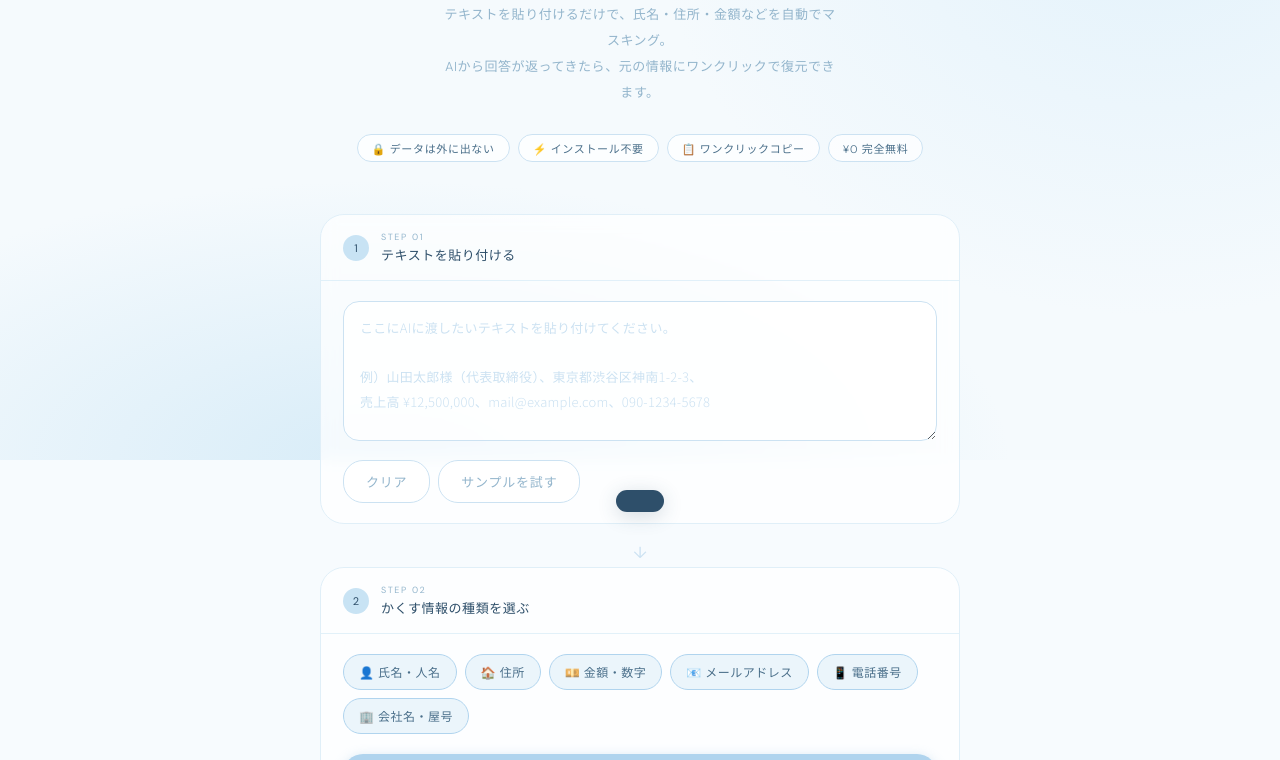
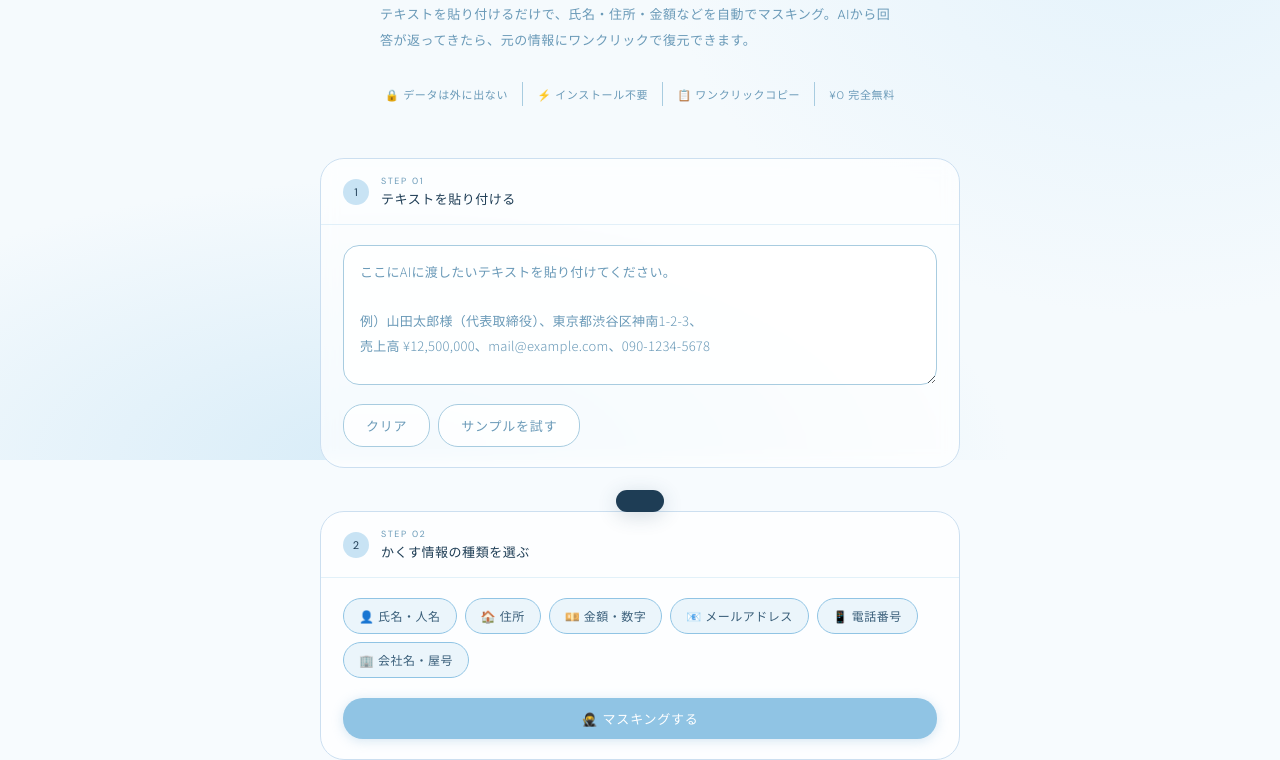
Before and after one commit to kono-okome/kakushi-basho, a plain HTML site: page index.html in a window 1280 px wide. Shown: the part 340-1100 px from the top of the page. Drawn offline with Linux system fonts and the light colour scheme.

Commit message:
Update index.html

```diff
--- a/index.html
+++ b/index.html
@@ -10,18 +10,18 @@
 :root {
   --wc1: #ddeef8;
   --wc2: #c8e3f4;
-  --wc3: #b0d4ee;
-  --wc-deep: #7aafd4;
-  --wc-ink: #4a6f8a;
-  --wc-text: #2e4f6a;
+  --wc3: #90c4e4;
+  --wc-deep: #5a9bc4;
+  --wc-ink: #3a5f7a;
+  --wc-text: #1e3d55;
   --white: #ffffff;
   --off: #f7fbfe;
-  --border: #e0eff8;
-  --border2: #cce2f2;
-  --muted: #93b5cc;
-  --mask-bg: #e8f4fd;
-  --mask-border: #a8cfe8;
-  --mask-text: #3a6a8a;
+  --border: #ccdff0;
+  --border2: #a8cce0;
+  --muted: #6a9ab8;
+  --mask-bg: #e0f0fa;
+  --mask-border: #7ab8d8;
+  --mask-text: #1e4d6a;
   --r: 16px;
   --rl: 24px;
   --sans: 'DM Sans','Noto Sans JP',sans-serif;
@@ -145,20 +145,21 @@ main {
   color: var(--muted);
   line-height: 2;
   letter-spacing: 0.04em;
-  max-width: 400px; margin: 0 auto 28px;
+  max-width: 520px; margin: 0 auto 28px;
+  text-align: left;
 }
 .hero-chips {
   display: flex; flex-wrap: wrap;
-  justify-content: center; gap: 8px;
+  justify-content: center; gap: 0;
 }
 .chip {
   font-size: 11px; font-weight: 300;
   letter-spacing: 0.06em;
-  padding: 5px 14px; border-radius: 20px;
-  background: rgba(255,255,255,0.7);
-  border: 1px solid var(--border2);
-  color: var(--wc-ink);
+  padding: 4px 14px;
+  color: var(--muted);
+  border-right: 1px solid var(--border2);
 }
+.chip:last-child { border-right: none; }
 
 /* ── STEP CARDS ── */
 .step-card {
@@ -221,7 +222,7 @@ textarea:focus {
   background: rgba(255,255,255,0.95);
   box-shadow: 0 0 0 3px rgba(176,212,238,0.2);
 }
-textarea::placeholder { color: var(--border2); font-weight: 300; }
+textarea::placeholder { color: var(--muted); font-weight: 300; }
 
 /* ── OPTION CHIPS ── */
 .opt-group { display: flex; flex-wrap: wrap; gap: 8px; margin-bottom: 20px; }
@@ -406,14 +407,13 @@ footer {
 
   <!-- HERO -->
   <div class="hero">
-    <div class="hero-badge">✦ KAKUSU-KUN ✦</div>
+    <div class="hero-badge">✦ KAKUSHI-BASHO ✦</div>
     <h1 class="hero-title">
       AIに渡す前に、<br>
       <span>個人情報をそっとかくす</span>
     </h1>
     <p class="hero-desc">
-      テキストを貼り付けるだけで、氏名・住所・金額などを自動でマスキング。<br>
-      AIから回答が返ってきたら、元の情報にワンクリックで復元できます。
+      テキストを貼り付けるだけで、氏名・住所・金額などを自動でマスキング。AIから回答が返ってきたら、元の情報にワンクリックで復元できます。
     </p>
     <div class="hero-chips">
       <span class="chip">🔒 データは外に出ない</span>
```
